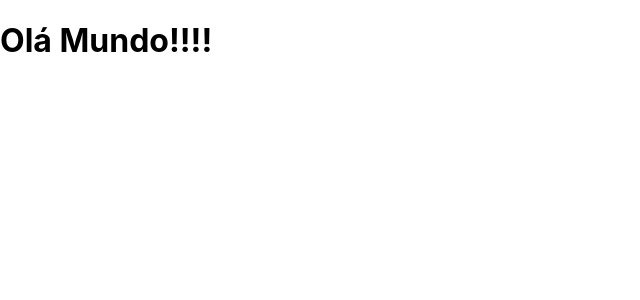
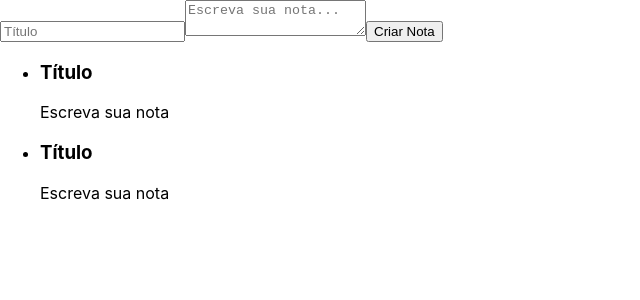
Before and after one commit to tiag188/ceep, a React (Create React App) app: page / in a window 1280 px wide. Shown: the top 300 px of the page, without its empty margins (0-640 px from the left). Built offline with nearby package versions, Linux system fonts and the light colour scheme.

Commit message:
feat: criando componentes

```diff
--- a/src/App.js
+++ b/src/App.js
@@ -1,5 +1,16 @@
+import ListDeNotas from "./components/ListaDeNotas";
+
 function App() {
-  return(<h1>Olá Mundo!!!!</h1>);
+  return (
+    <section>
+      <form>
+        <input type="text" placeholder="Título" />
+        <textarea placeholder="Escreva sua nota..."></textarea>
+        <button>Criar Nota</button>
+      </form>
+      <ListDeNotas/>
+    </section>
+  );
 }
 
 export default App;
--- /dev/null
+++ b/src/components/ListaDeNotas.jsx
@@ -0,0 +1,28 @@
+import React, { Component } from "react";
+
+class ListDeNotas extends Component {
+  render() {
+    return (
+      <ul>
+        <li>
+          <section>
+            <header>
+              <h3>Título</h3>
+              <p>Escreva sua nota</p>
+            </header>
+          </section>
+        </li>
+        <li>
+          <section>
+            <header>
+              <h3>Título</h3>
+              <p>Escreva sua nota</p>
+            </header>
+          </section>
+        </li>
+      </ul>
+    );
+  }
+}
+
+export default ListDeNotas;
```
